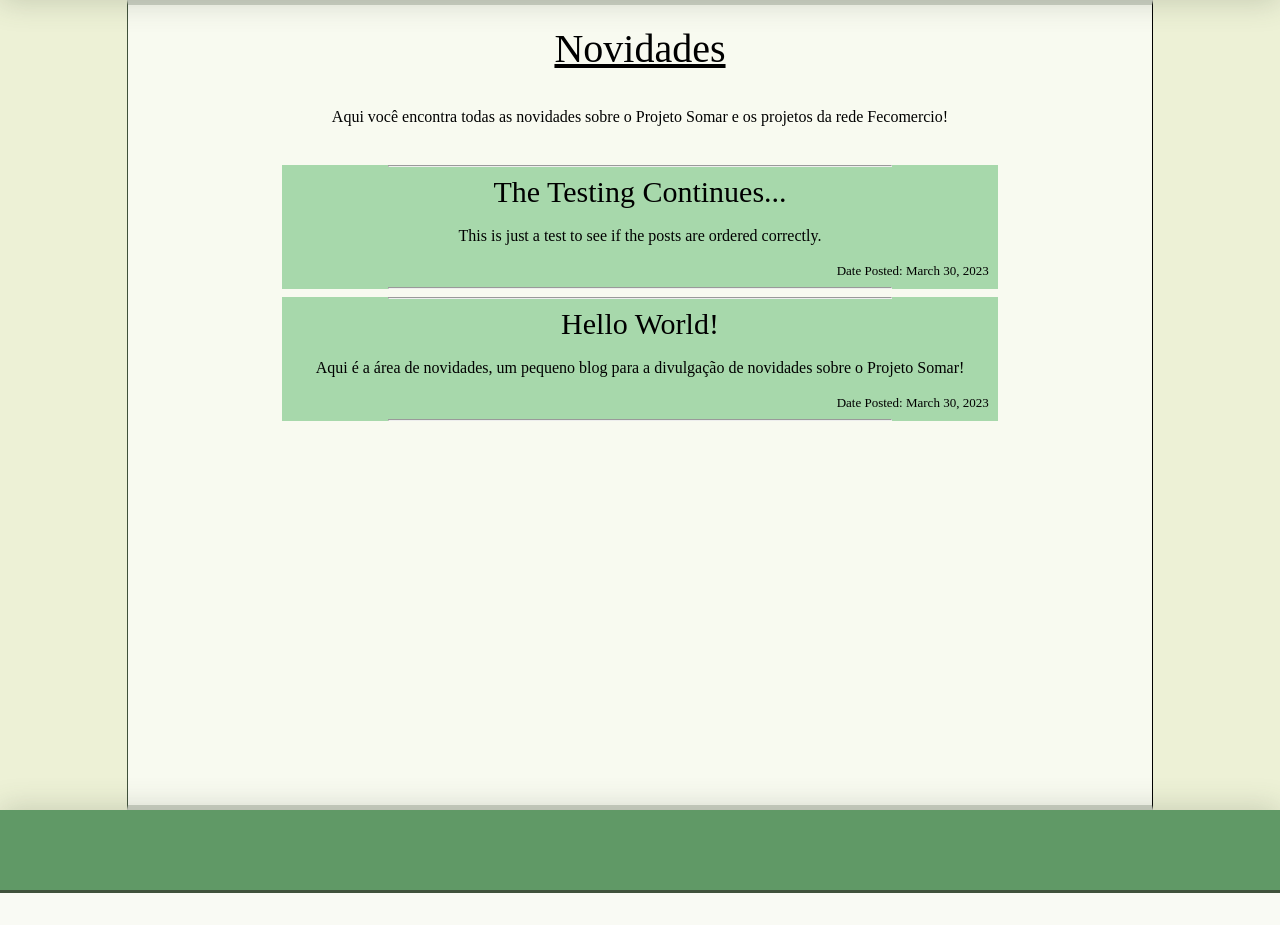
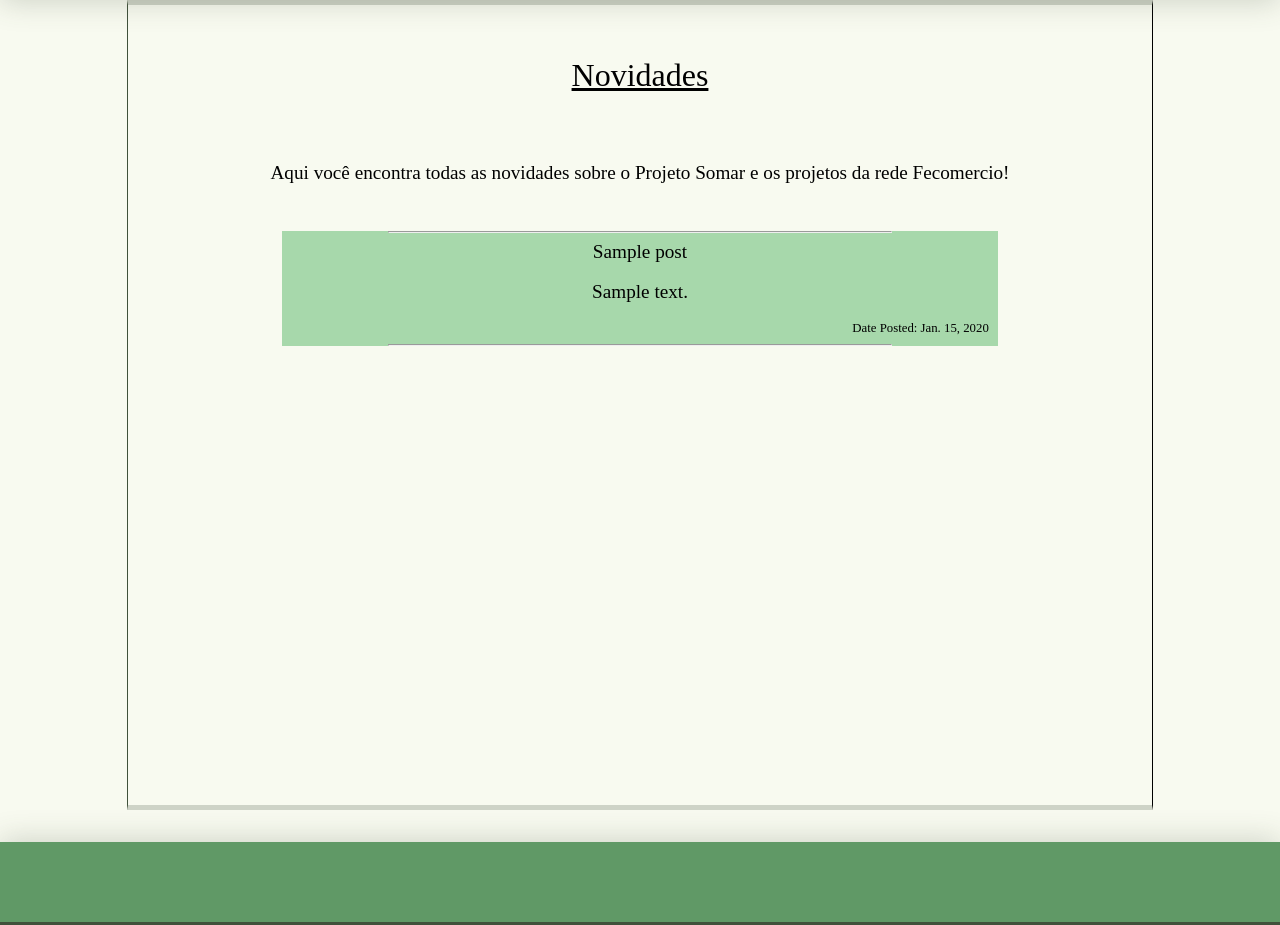
Before and after one commit to Luansr01/project-alexandria, a Django app: page /news/ in a window 1280 px wide. Shown: the part 65-990 px from the top of the page. Before the commit the page ends 958 px from the top, so only its background shows below. Run offline with Django 4.2, Linux system fonts and the light colour scheme; data comes from the database, SQL or seed files in the repository; tables that the repository leaves empty hold one stand-in row (values such as "Sample post").

Commit message:
Made some changes to the DB models

```diff
--- a/alexandria/alexandria/settings.py
+++ b/alexandria/alexandria/settings.py
@@ -11,6 +11,7 @@ https://docs.djangoproject.com/en/4.1/ref/settings/
 """
 
 from pathlib import Path
+import os
 
 # Build paths inside the project like this: BASE_DIR / 'subdir'.
 BASE_DIR = Path(__file__).resolve().parent.parent
@@ -125,3 +126,6 @@ STATIC_URL = 'static/'
 # https://docs.djangoproject.com/en/4.1/ref/settings/#default-auto-field
 
 DEFAULT_AUTO_FIELD = 'django.db.models.BigAutoField'
+
+MEDIA_ROOT = (os.path.join(BASE_DIR, 'media'))
+MEDIA_URL = '/media/'
--- a/alexandria/alexandria_site/models.py
+++ b/alexandria/alexandria_site/models.py
@@ -20,6 +20,9 @@ class Post(models.Model):
     slug = models.SlugField("Slug", max_length=20)
 
     content = models.TextField("Conteúdo do Post")
+
+    images = models.ImageField("Imagem")
+
     date_posted = models.DateField("Data de Criação", auto_now_add=True)
     date_edited = models.DateField("Data da Ultima Edição", auto_now=True)
 
@@ -27,7 +30,10 @@ class Post(models.Model):
         return self.title
 
 class Partner(models.Model):
-    name = models.CharField(max_length=50)
+    name = models.CharField("Nome", max_length=50)
+    about = models.TextField("Sobre", max_length=500, blank=True)
+    logo = models.ImageField("Logo", blank=True)
+    site = models.URLField("Site", blank=True)
 
     def __str__(self):
         return self.name
@@ -39,16 +45,16 @@ class Objective(models.Model):
         return self.name
 
 class Project(models.Model):
-    project_name = models.CharField("Nome do Projeto", max_length=50)
-    project_state = models.CharField("Estado", max_length=2, choices=STATE_CHOICES)
-    project_city = models.CharField("Cidade", max_length=50)
-    project_slug = models.SlugField("Slug", help_text="<small>Nome do Projeto em minúsculo mudando os espaços para hífens.<br>Ex: projeto-somar, projeto-alexandria, etc.", max_length=50)
+    name = models.CharField("Nome do Projeto", max_length=50)
+    state = models.CharField("Estado", max_length=2, choices=STATE_CHOICES)
+    city = models.CharField("Cidade", max_length=50)
+    slug = models.SlugField("Slug", help_text="<small>Nome do Projeto em minúsculo mudando os espaços para hífens.<br>Ex: projeto-somar, projeto-alexandria, etc.", max_length=50)
 
-    project_about = models.TextField("Sobre o Projeto")
+    about = models.TextField("Sobre o Projeto")
 
     ODS = models.ManyToManyField(Objective)
-    project_cause = models.CharField("Causa", max_length=30, default="N/A")
-    project_partners = models.ManyToManyField(Partner)
+    cause = models.CharField("Causa", max_length=30, blank=True)
+    partners = models.ManyToManyField(Partner)
 
     def __str__(self):
         return self.project_name
--- a/alexandria/alexandria_site/static/css/stylesheet.css
+++ b/alexandria/alexandria_site/static/css/stylesheet.css
@@ -43,14 +43,10 @@ body{
   --dark: #40513B;
 }
 
-.bg{
+.page-bg{
   background-color: var(--white);
 }
 
-.title{
-  font-size:30px;
-  text-align:center;
-}
 
 .banner{
   position:static;
@@ -63,11 +59,22 @@ body{
   box-shadow: 0px 2px 30px var(--shadow);
 }
 
-.bannerimg{
+.footer{
+  margin-top: 2em;
+  background-color: var(--medium);
+  box-shadow: 0px -2px 30px var(--shadow);
+  border-bottom: 3px solid var(--dark);
+  width: 100%;
+  height: 80px;
+  bottom: 0;
+  z-index: 998;
+}
+
+.home-banner{
   width: 100%;
 }
 
-.bannerimg img{
+.home-banner img{
   filter: brightness(50%);
   width: 100%;
   height: auto;
@@ -141,14 +148,17 @@ body{
   flex: 1;
   top: 120px;
   min-height: 100vh;
-  max-width: 100%;
+  max-width: 90%;
+  margin: 0 auto;
 }
+
+/* <- About Page -> */
 
 .about{
   padding: 2%;
 }
 
-.about #img{
+.about .image{
   position: fixed;
   padding-top: 40px;
   right: 2%;
@@ -179,47 +189,44 @@ body{
   pointer-events: none;
 }
 
-.footer{
-  background-color: var(--medium);
-  box-shadow: 0px -2px 30px var(--shadow);
-  border-bottom: 3px solid var(--dark);
+.content-section{
   width: 100%;
-  height: 80px;
-  bottom: 0;
-  z-index: 998;
+  min-height: auto;
+  margin-top: 2%;
+  overflow: hidden;
 }
 
-.contentTitle{
-  font-size: 40px;
+.content-section::after{
+  min-height: fit-content;
+}
+
+.content-section .title{
+  margin: 1em;
+  font-size: 2em;
   text-decoration: underline;
 }
 
-.contentBox{
-  width: 100%;
-  height: fit-content;
-  margin-top: 2%;
-}
-
-.contentBox #post{
+.content-section .post{
   cursor: pointer;
   background-color: var(--greyish);
   width: 70%;
   transition: 0.5s;
 }
-.contentBox #post:hover{
+
+.content-section .post:hover{
   width: 80%;
 }
 
-.contentBox #date{
-  font-size: small;
+.content-section #date{
+  font-size: 0.8em;
   text-align: right;
 }
 
-.contentBox #title{
-  font-size: 30px;
+.content-section p{
+  font-size: 1.2em;
 }
 
-.subContent{
+.news{
   min-height: 100vh;
   width: 80%;
   background-color: var(--white);
@@ -229,43 +236,44 @@ body{
 
 }
 
-.rightMargin{
+.right-margin{
   margin-right: 2%;
 }
 
 
-.leftMargin{
+.left-margin{
   margin-left: 2%;
 }
 
-.rightleftMargin{
+.rightleft-margin{
   margin-right: 2%;
   margin-left: 2%;
 }
 
-.rightPadding{
+.right-padding{
   padding-right: 2%;
 }
 
 
-.leftPadding{
+.left-padding{
   padding-left: 2%;
 }
 
-.rightleftPadding{
+.rightleft-padding{
   padding-right: 2%;
   padding-left: 2%;
 }
 
 .center{
-  margin: 0 auto;
+  margin-left: auto;
+  margin-right: auto;
 }
 
 .center p, small, h1, h2, h3, h4, h5, h6{
   text-align: center;
 }
 
-.topMargin{
+.top-margin{
   margin-top: 2%;
 }
 
--- a/alexandria/alexandria_site/static/js/index.js
+++ b/alexandria/alexandria_site/static/js/index.js
@@ -1,12 +1,12 @@
 
 
 function openNav() {
-    document.getElementById("mySidenav").style.width = "150px";
+    document.getElementById("layoutSidenav").style.width = "150px";
     document.getElementById("shade").style.backgroundColor = "#00000050"
 }
 
 function closeNav() {
-    document.getElementById("mySidenav").style.width = "0";
+    document.getElementById("layoutSidenav").style.width = "0";
     document.getElementById("shade").style.backgroundColor = "#00000000"
 }
 
@@ -18,13 +18,18 @@ function makeSmall(size){
     document.getElementById("logo").style.fontSize = size;
 }
 
-function accordionToggle(el){
-    acc = el.nextElementSibling;
+function accordionToggleDown(el){
+    acc = el.nextElementSibling.style;
+    acc.maxHeight == "100vh" ? acc.maxHeight = "0" : acc.maxHeight = "100vh";
+}
 
-    if(acc.style.maxHeight === "100vh"){
-        acc.style.maxHeight = "0";
-    }
-    else{
-        acc.style.maxHeight = "100vh";
-    }
+function accordionNavToggle(el){
+    accNav = document.getElementById("accordionWrapper");
+    if(!accNav.classList.contains("nav-active")) accNav.classList.add("nav-active");
+
+    accNavContent = document.getElementById(el.id + "-content").innerHTML;
+
+    accNavContentEl = document.getElementById("accordionNavContent")
+    accNavContentEl.innerHTML = accNavContent;
+
 }
--- a/alexandria/alexandria_site/templates/alexandria_site/about.html
+++ b/alexandria/alexandria_site/templates/alexandria_site/about.html
@@ -1,8 +1,8 @@
 {% extends 'alexandria_site/layout.html' %}
 
 {% block content %}
-    <div class="about"><div id="img"><img src="../static/stock.jpg"></img></div>
-        <div id="txt">
+    <div class="about"><div class="image"><img src="../static/stock.jpg"></img></div>
+        <div class="text">
             <h1 style="font-size:50px; text-align:center;">Lorem Ipsum</h1>
             <br><br>
             <p>
--- a/alexandria/alexandria_site/templates/alexandria_site/layout.html
+++ b/alexandria/alexandria_site/templates/alexandria_site/layout.html
@@ -12,9 +12,9 @@
   <link rel="icon" href="./favicon.ico" type="image/x-icon">
 </head>
 
-<body class="bg">
+<body class="page-bg">
 
-  <symbol class="navButton" onclick="openNav()">&#9776;</symbol>
+  <symbol class="nav-button" onclick="openNav()">&#9776;</symbol>
 
   <header class="banner">
     <div>
@@ -26,7 +26,7 @@
 
   <script src="{% static 'js/index.js' %}"></script>
 
-  <div id="mySidenav" class="sidenav">
+  <div id="layoutSidenav" class="sidenav">
     <a href="javascript:void(0)" class="closebtn" onclick="closeNav()">&times;</a>
     <a href="{%url 'home'%}">Inicio</a>
     <a href="{%url 'projects'%}">Projetos</a>
@@ -36,12 +36,10 @@
     <a href="{%url 'contact'%}">Contato</a>
   </div>
 
-  <div id="content" class="content" style="{{bgimg}}">
     <div id='shade'>
     </div>
     {% block content %}
     {% endblock %}
-  </div>
 
   <footer class="footer"></footer>
 </body>
--- a/alexandria/alexandria_site/templates/alexandria_site/news.html
+++ b/alexandria/alexandria_site/templates/alexandria_site/news.html
@@ -1,15 +1,15 @@
 {% extends 'alexandria_site/layout.html' %}
 
 {% block content  %}
-<div class="subContent center">
-    <div class="contentBox">
-        <p class="contentTitle center"> Novidades </p><br><br>
-        <p class="contentText center"> Aqui você encontra todas as novidades sobre o Projeto Somar e os projetos da rede Fecomercio!</p>
+<div class="news center">
+    <div class="content-section" id="newsAbout">
+        <p class="title center"> Novidades </p><br><br>
+        <p class="text center"> Aqui você encontra todas as novidades sobre o Projeto Somar e os projetos da rede Fecomercio!</p>
         <br>
     </div>
-    <div class="contentBox">
+    <div class="content-section" id="newsPosts">
         {% for post in posts %}
-        <div onclick="location.href='#'" id="post"  class="contentBox center">
+        <div onclick="location.href='#'" id="post"  class="post center">
             <hr style="width: 70%;">
             <p id="title" class="center">{{post.title}}</p>
             <br>
--- a/alexandria/alexandria_site/views.py
+++ b/alexandria/alexandria_site/views.py
@@ -18,8 +18,10 @@ def about_us(request):
 
 def projects(request):
     objectives = models.Objective.objects.all()
+    projects = models.Project.objects.all()
     return render(request, 'alexandria_site/projects.html', {
         "objectives": objectives,
+        "projects": projects,
         "bgimg": "background-image: url('../static/leaves_tileable.jpg'); background-size: 50%; max-height=100%;",
         })
 
@@ -39,4 +41,4 @@ def home_old(request):
 
 def project(request, slug):
     sl = models.Project.objects.get(project_slug=slug)
-    return render(request, 'alexandria_site/project_template.html', {"project":sl})
+    return render(request, 'alexandria_site/project_page.html', {"project":sl})
```
Also changed, not shown: other parts of alexandria/alexandria_site/static/css/stylesheet.css (+81 -19 lines), alexandria/alexandria_site/templates/alexandria_site/home.html (+3 -17 lines), alexandria/alexandria_site/templates/alexandria_site/project_template.html (deleted, +0 -8 lines), alexandria/alexandria_site/templates/alexandria_site/projects.html (+32 -14 lines), README.md, alexandria/alexandria_site/migrations/0001_initial.py, alexandria/alexandria_site/migrations/0002_rename_partners_partner.py (deleted), alexandria/alexandria_site/migrations/0003_project_project_cause_alter_project_project_about_and_more.py (deleted), alexandria/alexandria_site/migrations/0004_post.py (deleted), alexandria/db.sqlite3.
